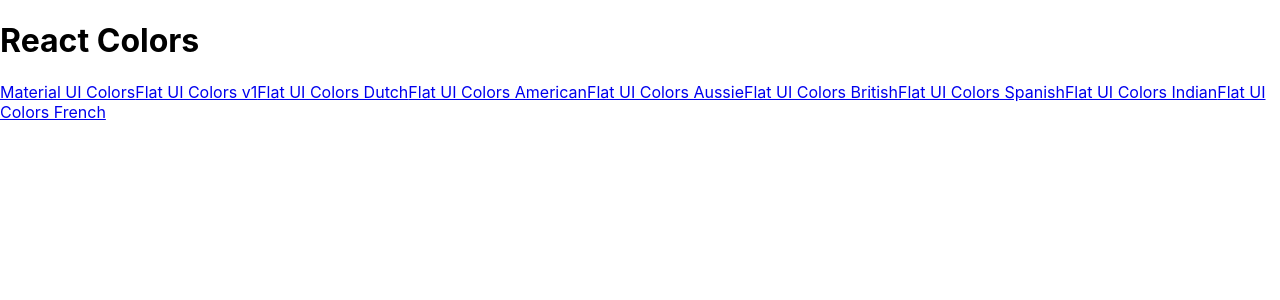
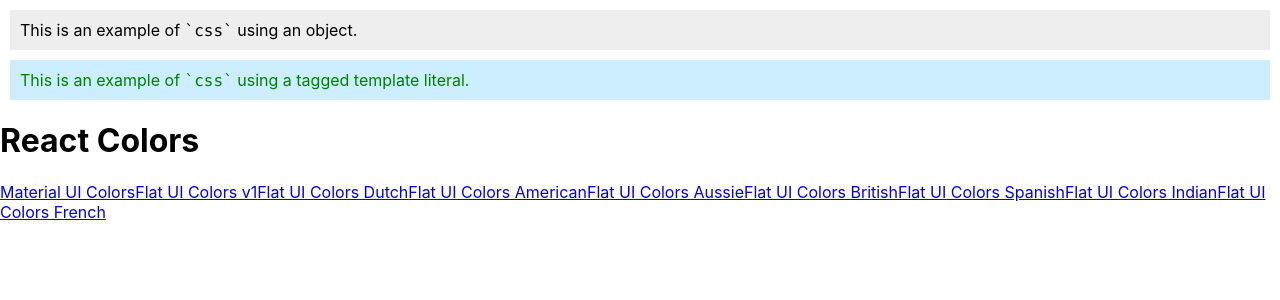
Before and after one commit to ehsansh/react-bootcamp, a React (Create React App) app: page / in a window 1280 px wide. Shown: the top 300 px of the page. Built offline with nearby package versions, Linux system fonts and the light colour scheme.

Commit message:
add minipalete and test css prop of emotion for styling

```diff
--- /dev/null
+++ b/src/MiniPalette.js
@@ -0,0 +1,31 @@
+/** @jsxImportSource @emotion/react */
+import { css } from '@emotion/react';
+
+function App() {
+    return (
+        <div>
+            <div
+                css={css({
+                    margin: 10,
+                    padding: 10,
+                    backgroundColor: '#eee',
+                })}
+            >
+                This is an example of <code>`css`</code> using an object.
+            </div>
+            <div
+                css={css`
+                    margin: 10px;
+                    padding: 10px;
+                    background-color: #cef;
+                    color: green;
+                `}
+            >
+                This is an example of <code>`css`</code> using a tagged template
+                literal.
+            </div>
+        </div>
+    );
+}
+
+export default App;
--- a/src/PaletteList.js
+++ b/src/PaletteList.js
@@ -1,11 +1,12 @@
 import React, { Component } from 'react';
 import { Link } from 'react-router-dom';
-
+import MiniPalette from './MiniPalette';
 export default class PaletteList extends Component {
     render() {
         const { palettes } = this.props;
         return (
             <div>
+                <MiniPalette />
                 <h1>React Colors</h1>
                 {palettes.map(p => (
                     <Link to={`/palette/${p.id}`}>{p.paletteName}</Link>
```
